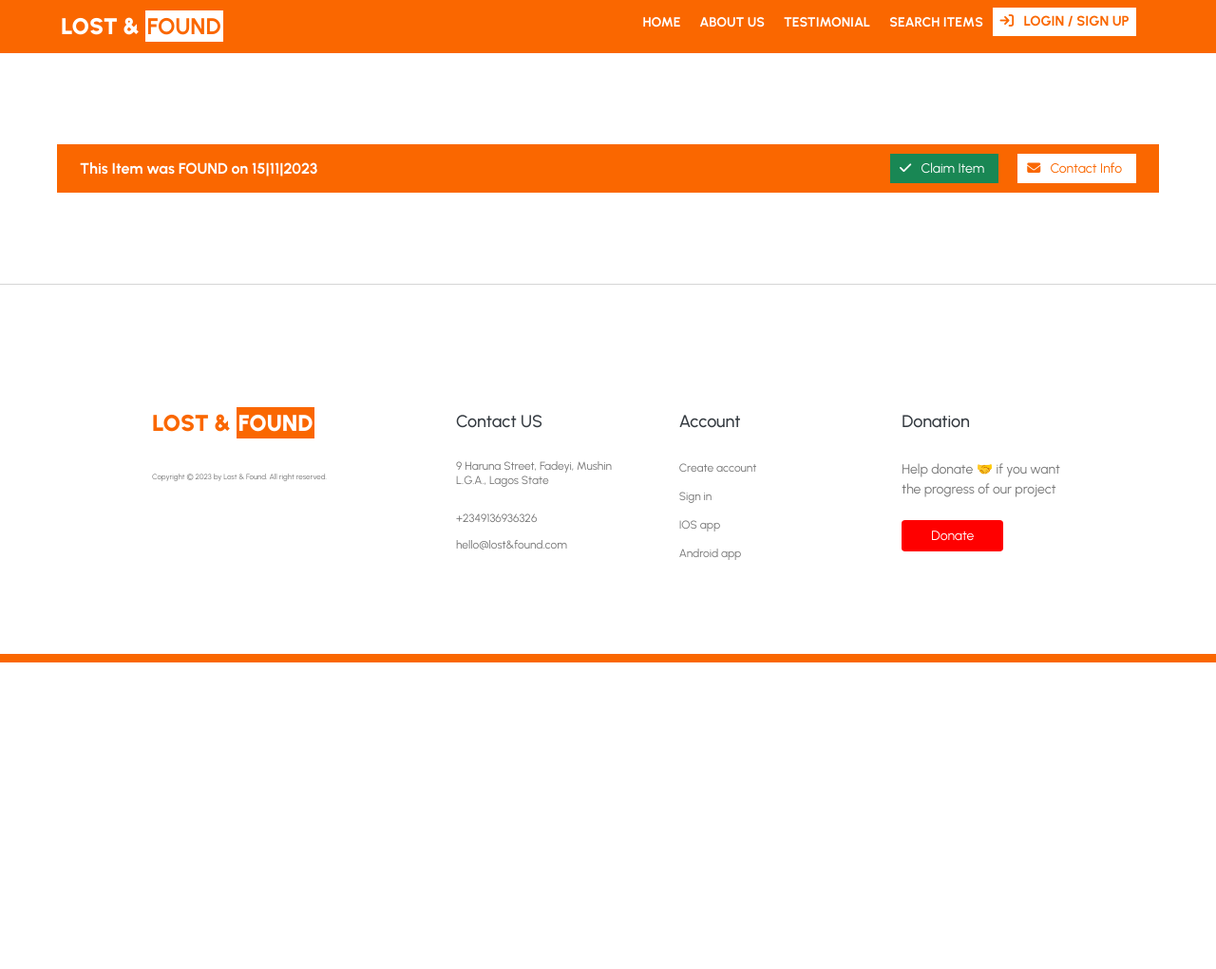
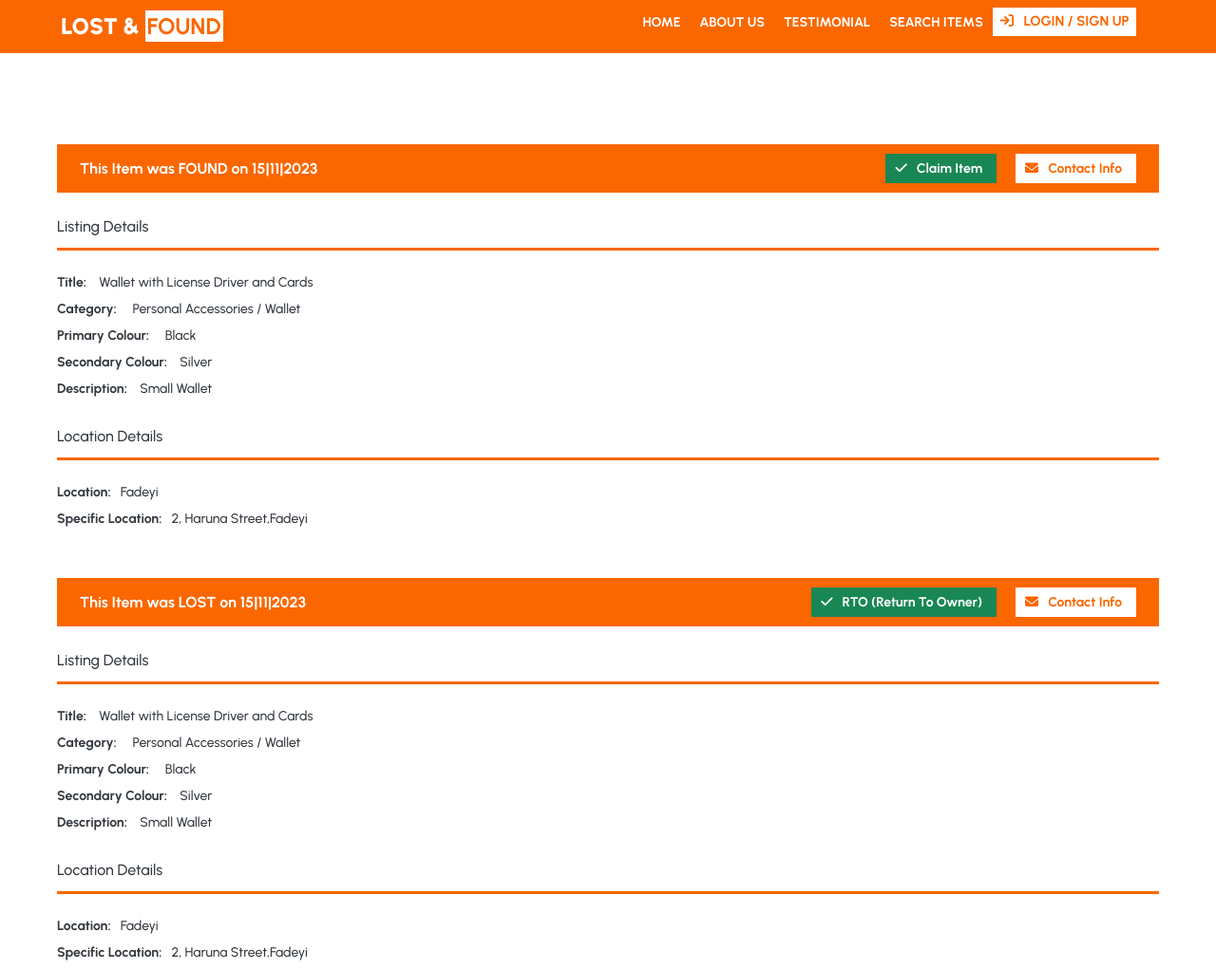
Before and after one commit to Confidenceb/Lost-Found, a plain HTML site: page listing.html in a window 1280 px wide. Shown: the top 1021 px of the page at 95% size. Before the commit the page ends 800 px from the top, so only its background shows below. Drawn offline with Linux system fonts and the light colour scheme.

Commit message:
Created the layout of the listing

```diff
--- a/css/listing.css
+++ b/css/listing.css
@@ -13,6 +13,8 @@
   display: flex;
   justify-content: space-between;
   align-items: center;
+
+  margin-bottom: 2.4rem;
 }
 
 .btn-container {
@@ -24,6 +26,8 @@
   background-color: #fff;
   border: none;
   font-size: 1.4rem;
+  font-weight: 600;
+  /* letter-spacing: 0.5px; */
   padding: 0.5rem 1rem;
   text-transform: capitalize;
 }
@@ -52,3 +56,39 @@
 .contact-btn:active {
   color: #e15d00;
 }
+
+.details-header {
+  font-size: 1.6rem;
+  font-weight: 500;
+}
+
+.details-line {
+  border-top: 3px solid #fa6700;
+  opacity: 1;
+  margin: 1rem 0 2rem 0;
+}
+
+.details,
+.location-details {
+  font-size: 1.4rem;
+  font-weight: 600;
+  line-height: 2;
+}
+
+.details span,
+.location-details span {
+  font-weight: 500;
+}
+
+.details div:last-child {
+  margin-bottom: 2.4rem;
+}
+
+/* .location-details{
+  font-size: 1.4rem;
+  font-weight: 600;
+} */
+
+.found-list {
+  margin-bottom: 4.8rem;
+}
--- a/listing.html
+++ b/listing.html
@@ -35,7 +35,7 @@
         <ul class="main-nav">
           <!-- <li><a href="#" class="nav-item active--nav-item">HOME</a></li> -->
           <li>
-            <a href="#" class="nav-items">
+            <a href="index.html" class="nav-items">
               HOME
               <!-- <i class="fa-solid fa-house"></i> &nbsp; Home -->
             </a>
@@ -241,6 +241,7 @@
     </header>
     <main>
       <section class="section section-listing">
+        <div class="found-list">
         <div class="listing-info-box">
           <div>This Item was FOUND on <span>15|11|2023</span></div>
           <div class="btn-container">
@@ -252,6 +253,88 @@
               info
             </button>
           </div>
+        </div>
+        <div class="listing-details">
+          <div class="details-header">Listing Details</div>
+          <hr class="details-line" />
+          <div class="details">
+            <div class="title">
+              Title: &nbsp; &nbsp;<span
+                >Wallet with License Driver and Cards</span
+              >
+            </div>
+            <div class="category">
+              Category: &nbsp; &nbsp;
+              <span> Personal Accessories / Wallet </span>
+            </div>
+            <div class="primary-color">
+              Primary Colour: &nbsp; &nbsp;
+              <span> Black </span>
+            </div>
+            <div class="secondary-color">
+              Secondary Colour: &nbsp; &nbsp;<span>Silver</span>
+            </div>
+            <div class="description">
+              Description: &nbsp; &nbsp;<span>Small Wallet</span>
+            </div>
+          </div>
+          <div class="details-header">Location Details</div>
+          <hr class="details-line" />
+          <div class="location-details">
+            <div class="location">Location: &nbsp; <span>Fadeyi</span></div>
+            <div class="specific-location">
+              Specific Location: &nbsp; <span>2, Haruna Street,Fadeyi</span>
+            </div>
+          </div>
+        </div>
+        </div>
+        <div class="lost-list">
+          <div class="listing-info-box">
+          <div>This Item was LOST on <span>15|11|2023</span></div>
+          <div class="btn-container">
+            <button class="listing-btn claim-btn">
+              <i class="fa-solid fa-check"></i> &nbsp; RTO (return to owner)
+            </button>
+            <button class="listing-btn contact-btn">
+              <i class="fa fa-envelope" aria-hidden="true"></i> &nbsp; Contact
+              info
+            </button>
+          </div>
+        </div>
+        <div class="listing-details">
+          <div class="details-header">Listing Details</div>
+          <hr class="details-line" />
+          <div class="details">
+            <div class="title">
+              Title: &nbsp; &nbsp;<span
+                >Wallet with License Driver and Cards</span
+              >
+            </div>
+            <div class="category">
+              Category: &nbsp; &nbsp;
+              <span> Personal Accessories / Wallet </span>
+            </div>
+            <div class="primary-color">
+              Primary Colour: &nbsp; &nbsp;
+              <span> Black </span>
+            </div>
+            <div class="secondary-color">
+              Secondary Colour: &nbsp; &nbsp;<span>Silver</span>
+            </div>
+            <div class="description">
+              Description: &nbsp; &nbsp;<span>Small Wallet</span>
+            </div>
+          </div>
+          <div class="details-header">Location Details</div>
+          <hr class="details-line" />
+          <div class="location-details">
+            <div class="location">Location: &nbsp; <span>Fadeyi</span></div>
+            <div class="specific-location">
+              Specific Location: &nbsp; <span>2, Haruna Street,Fadeyi</span>
+            </div>
+          </div>
+        </div>
+        </div>
         </div>
       </section>
     </main>
```
